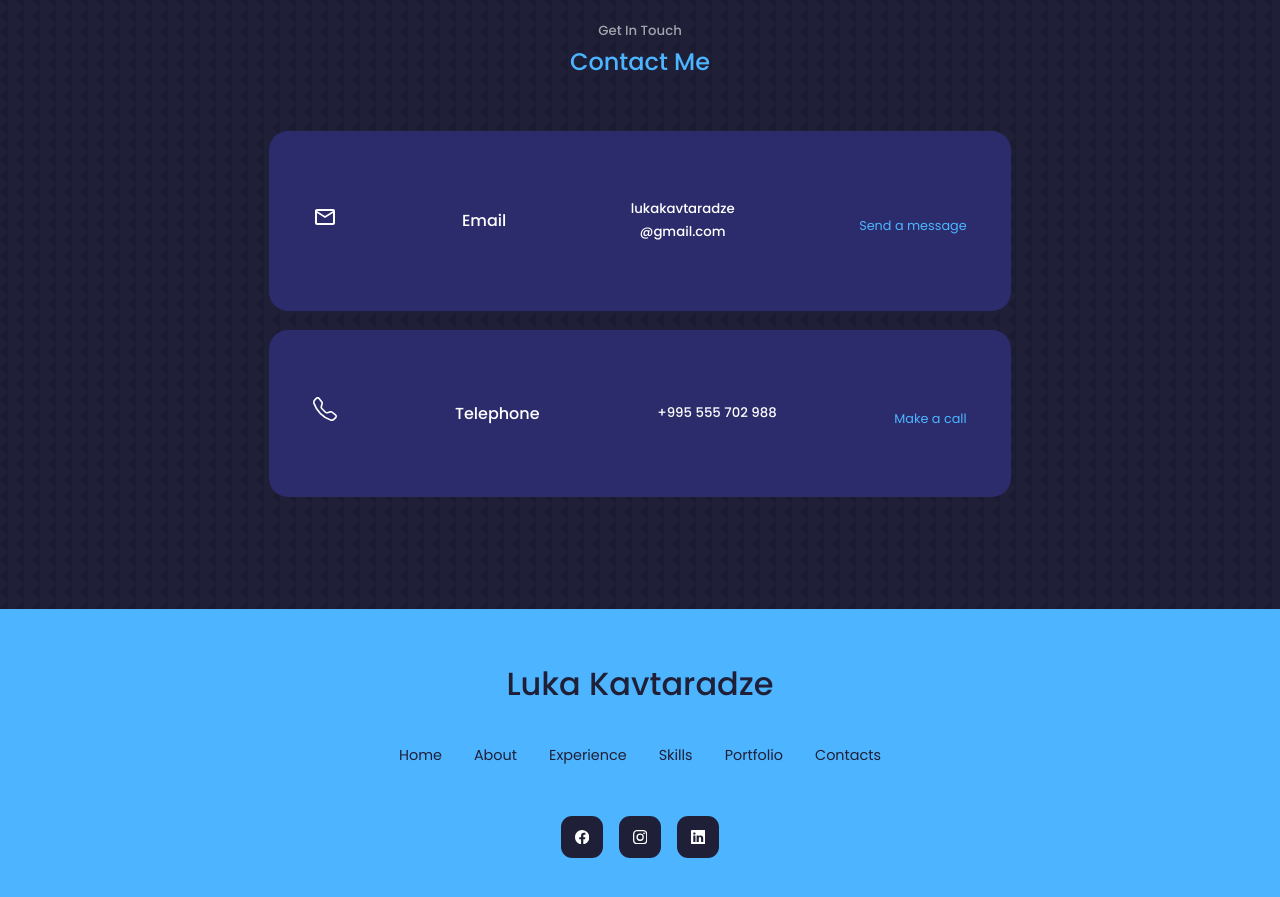
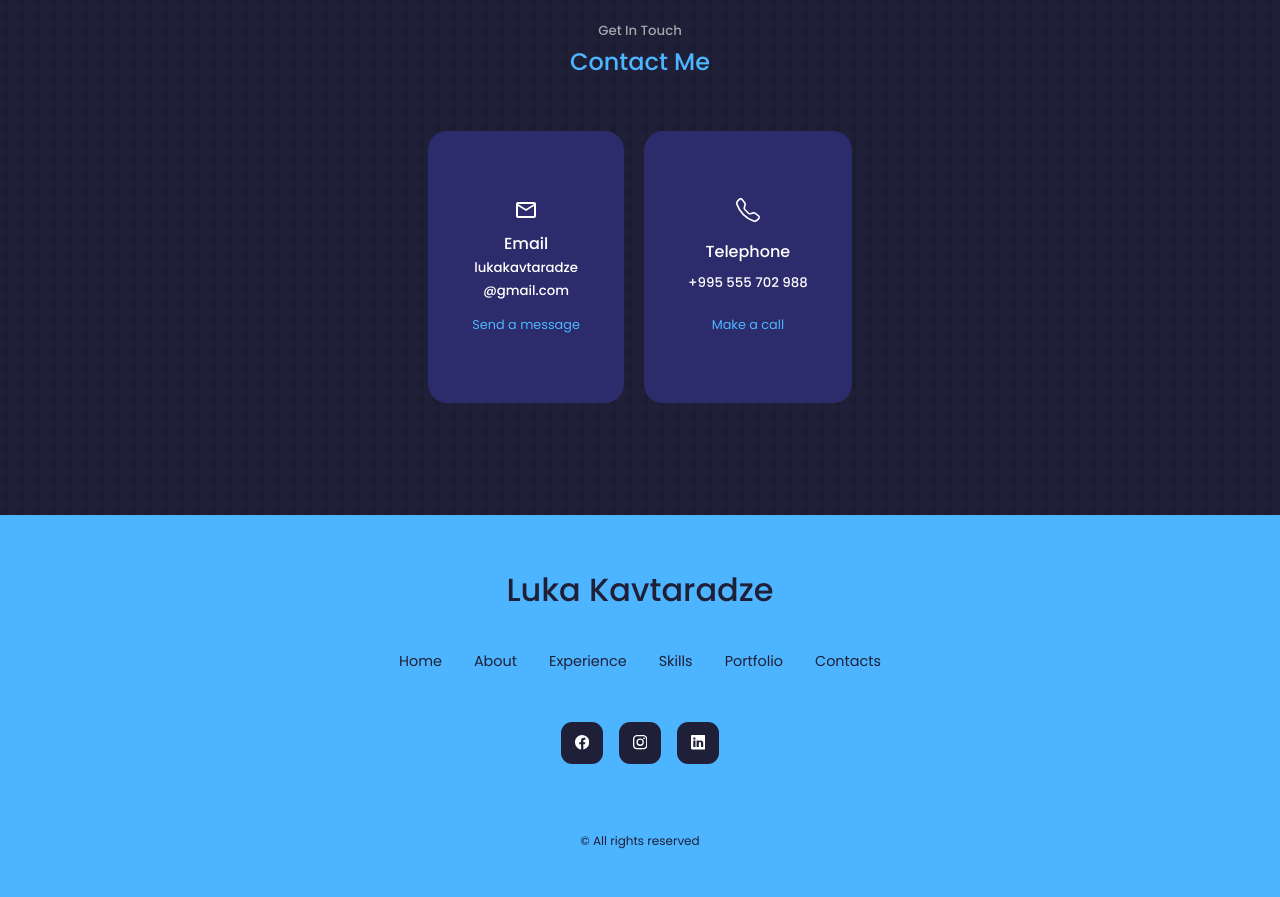
Before and after one commit to lukakavtarra/portfolio, a React (Create React App) app: page / in a window 1280 px wide. Shown: the part 5560-6457 px from the top of the page. Built offline with nearby package versions, Linux system fonts and the light colour scheme.

Commit message:
shecdomis gasworeba

```diff
--- a/src/components/contact/contact.css
+++ b/src/components/contact/contact.css
@@ -11,7 +11,6 @@
     justify-content: center;
     gap: 1.2rem;
     flex-wrap: wrap;
-    flex-direction: column;
 }
 
 .contact__option {
@@ -23,6 +22,8 @@
     display: flex;
     align-items: center;
     justify-content: space-between;
+    flex-direction: column;
+
 }
 
 .contact__option:hover {
```
